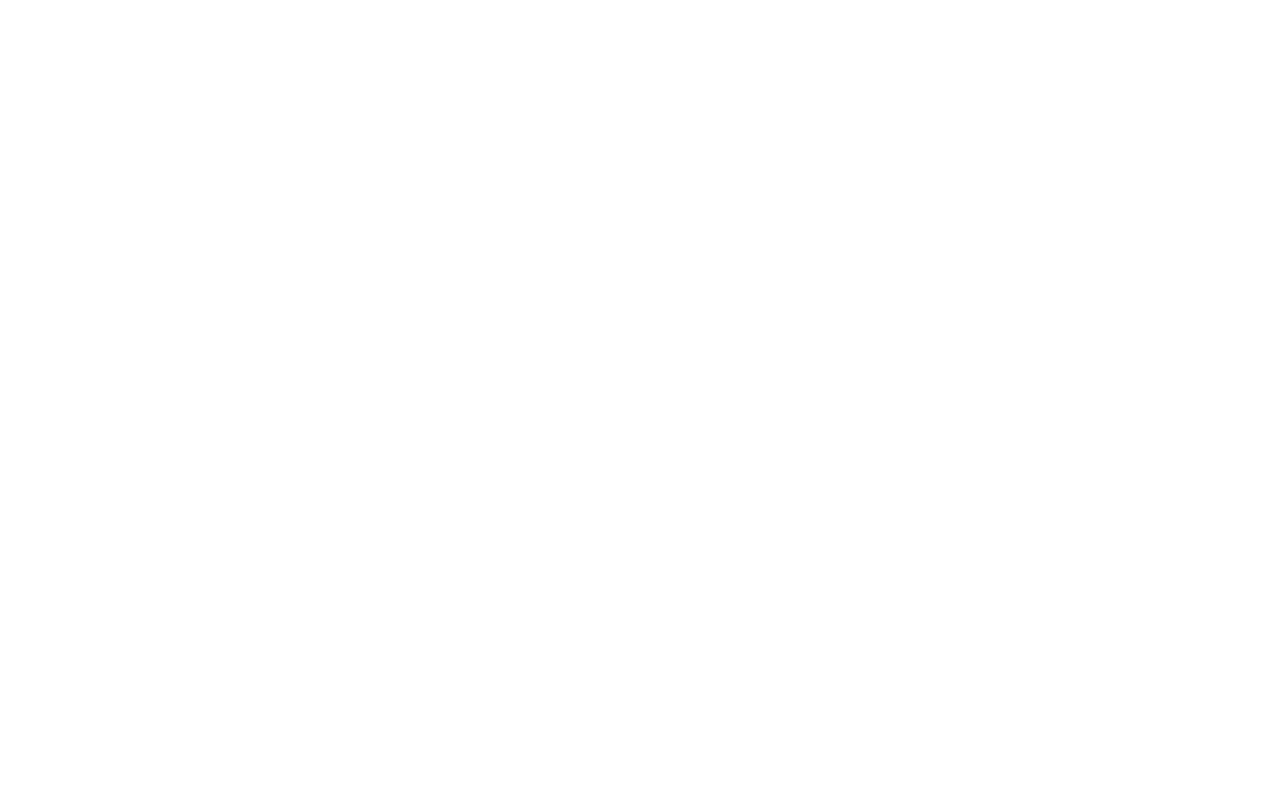
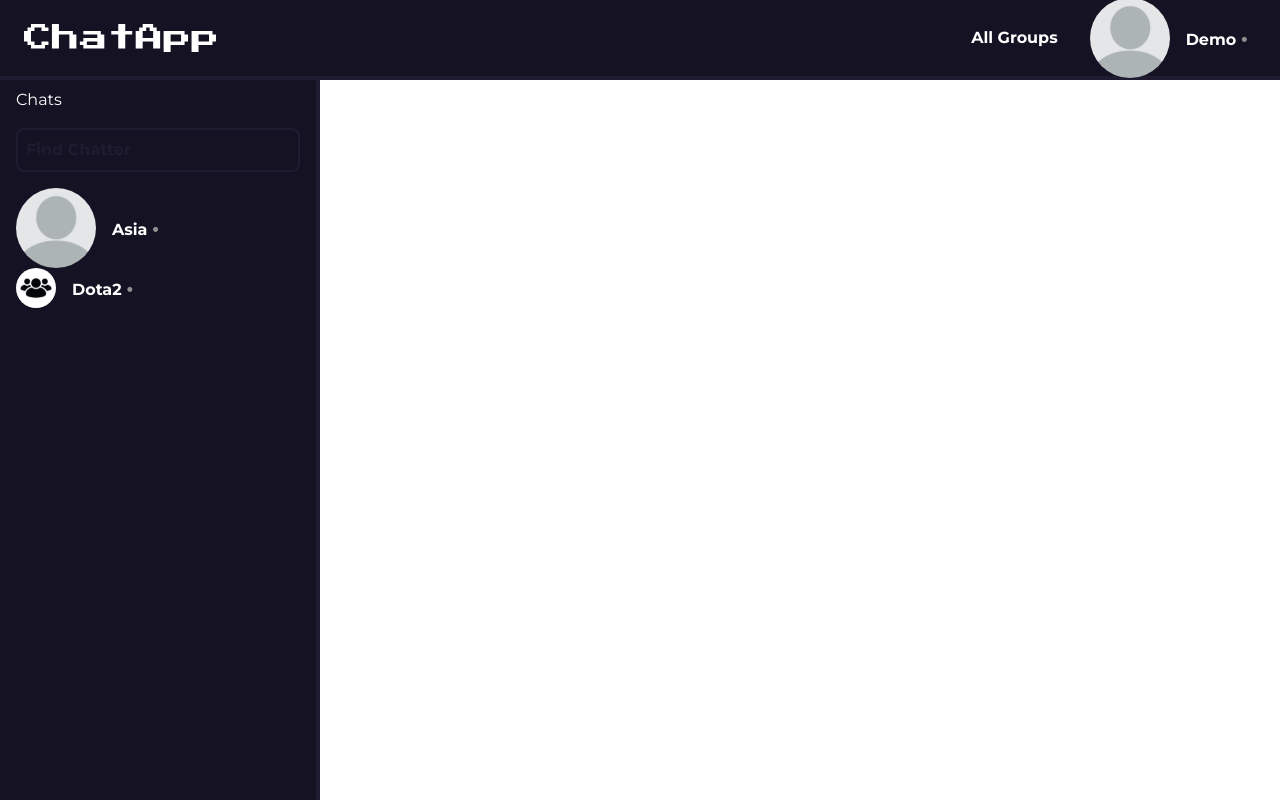
Before and after one commit to network-websocket-project/frontend-chat, a React (Vite) app: page /chatroom in a window 1280 px wide. Before the commit this address had no page. Built offline with nearby package versions, Linux system fonts and the light colour scheme.

Commit message:
Added ChatRoom Page

```diff
--- a/src/App.jsx
+++ b/src/App.jsx
@@ -2,11 +2,13 @@
 import { Routes, Route, Navigate } from "react-router-dom";
 import LoginPage from "./pages/LoginPage";
 import RegisterPage from "./pages/RegisterPage";
+import ChatRoomPage from "./pages/ChatroomPage";
 function App() {
   return <Routes>
     <Route path="/" element={<Navigate to="login" />}></Route>
     <Route path="/login" element={<LoginPage />}></Route>
     <Route path="/register" element={<RegisterPage />}></Route>
+    <Route path="/chatroom" element={<ChatRoomPage />}></Route>
   </Routes>
 }
 
--- /dev/null
+++ b/src/components/Navbar.jsx
@@ -0,0 +1,19 @@
+import React from "react";
+import logo from "../assets/Logo.svg"
+import ProfileCard from "./ProfileCard";
+
+const Navbar = () => {
+    return (
+        <>
+            <div className="fixed top-0 left-0 h-[10vh] bg-[#151223] w-full flex flex-row text-white items-center justify-between pl-6 pr-8 border-b-4 border-[#1F1C32]">
+                <img className="w-48" src={logo} />
+                <div className="flex flex-row items-center font-montserrat min-w-fit gap-x-8">
+                    <div className="font-bold min-w-fit">All Groups</div>
+                    <ProfileCard h="20" />
+                </div>
+            </div>
+        </>
+    )
+}
+
+export default Navbar;
--- /dev/null
+++ b/src/components/ProfileCard.jsx
@@ -0,0 +1,14 @@
+import React from "react";
+import defaultProfile from "../assets/DefaultProfile.svg"
+import groupProfile from "../assets/GroupProfile.svg"
+const ProfileCard = ({ h, group, name = "Demo", status, onClick, large }) => {
+    return (
+        <>
+            <div className={`h-${large ? 24 : 14} flex flex-row ${large ? "items-start" : "items-center"} gap-x-${large ? 8 : 4}  font-montserrat min-w-fit`} onClick={onClick}>
+                {group ? <img src={groupProfile} className="h-2/3" /> : <img src={defaultProfile} className="h-2/3" />}
+                <div className={`text-white font-bold min-w-fit ${large ? "text-3xl pt-2" : "text-base"}`}>{name} <span className={`${large ? "text-3xl text-green-500" : "text-xl text-[#909090]"}`}>•</span></div>
+            </div>
+        </>
+    )
+}
+export default ProfileCard;
--- /dev/null
+++ b/src/pages/ChatroomPage.jsx
@@ -0,0 +1,49 @@
+import React, { useState } from "react";
+import Navbar from "../components/Navbar";
+import ProfileCard from "../components/ProfileCard";
+import defaulProfile from "../assets/DefaultProfile.svg"
+
+
+const chatList = [{ name: "Asia", isGroup: false, }, { name: "Dota2", isGroup: true }];
+const messageList = [{ sender: "nart", text: "Hi!" }, { sender: "plub", text: "Anyone there?" }, { sender: "asia", text: "Me" }, { sender: "yuan", text: "Let go out side!" }];
+const ChatRoomPage = () => {
+
+    const [selectChat, setSelectChat] = useState();
+
+    return (
+        <>
+            <Navbar />
+            <div className="flex flex-row mt-[10vh]">
+                <div className="w-1/4 border-r-4 border-[#1F1C32] h-[90vh] bg-[#151223] flex-flex-col px-4 font-montserrat pt-2">
+                    <div className="text-white">Chats</div>
+                    <input placeholder="Find Chatter" className="flex px-2 rounded-lg justify-self-center my-4 border-2 border-[#1F1C32] placeholder:text-[#1F1C32] bg-[#151223] text-white font-bold py-2 w-full" ></input>
+                    <div className="flex flex-col overflow-y-scroll">
+                        {chatList.map((chat, i) => {
+                            return <ProfileCard group={chat.isGroup} name={chat.name} key={i} onClick={setSelectChat.bind(null, chat)} />
+                        })}
+                    </div>
+                </div>
+                {selectChat && <div className="w-full bg-[#151223] h-[90vh] px-8 pt-4 pb-8">
+                    <ProfileCard group={selectChat.isGroup} name={selectChat.name} large />
+                    <div className="flex flex-col h-2/3 my-4 bg-[#151223] gap-y-4 px-2">
+                        {messageList.map((message, i) => {
+                            return (
+                                <div className="flex flex-row items-center gap-x-2" key={i}>
+                                    <img src={defaulProfile} className={`w-8 ${message.sender == "asia" ? "collapse" : "visible"}`} />
+                                    <div className={message.sender === "asia" ? "text-end text-xl text-white font-bold bg-[#4E38A1] rounded-lg w-full pt-2 pb-3 px-8" :
+                                        "text-xl text-start text-[#6D6B7C] font-bold bg-[#19182D] rounded-lg w-full pt-2 pb-3 px-8"}>{message.text}</div>
+                                    <img src={defaulProfile} className="w-8 collapse" />
+                                </div>
+                            )
+                        })}
+                    </div>
+                </div>}
+            </div>
+
+        </>
+    )
+}
+
+
+
+export default ChatRoomPage;
```
Also changed, not shown: src/assets/DefaultProfile.svg (added), src/assets/GroupProfile.svg (added).
